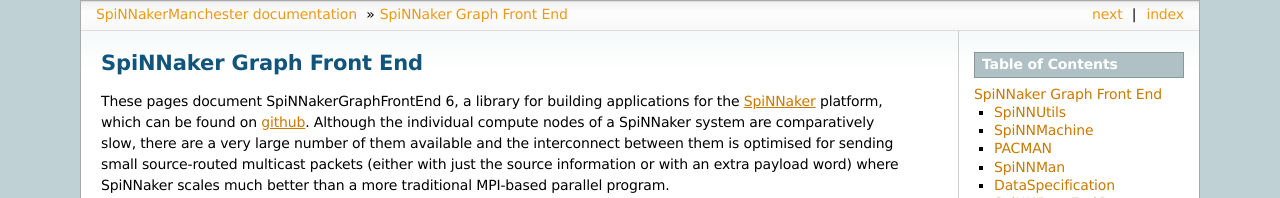
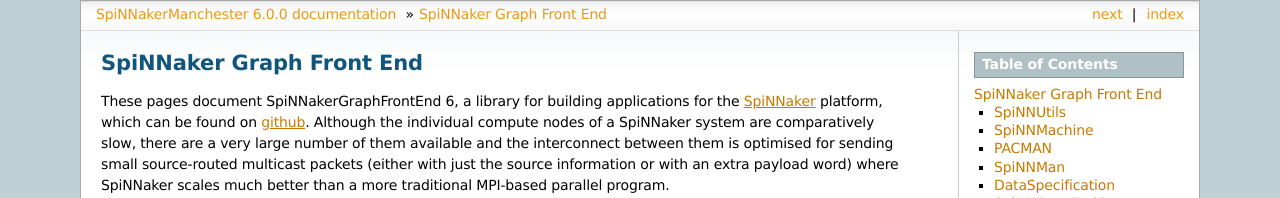
Before and after one commit to SpiNNakerManchester/sphinxGraphFrontEnd, a Sphinx documentation site: the page built from doc/source/index.rst, in a window 1280 px wide and 900 px high. Shown: the top 198 px of the window. Built offline with Sphinx 7.4.7, drawn with Linux system fonts in a browser that asks for light colours; pages that are not in the unit, such as notebooks, are missing from menus; some of the changed text lies outside the part shown.

Commit message:
version 1!6.0.1

```diff
--- a/doc/source/conf.py
+++ b/doc/source/conf.py
@@ -77,9 +77,9 @@
 # built documents.
 #
 # The short X.Y version.
-version = ''
+version = '6.0'
 # The full version, including alpha/beta/rc tags.
-release = ''
+release = '6.0.0'
 
 # The language for content autogenerated by Sphinx. Refer to documentation
 # for a list of supported languages.
```
